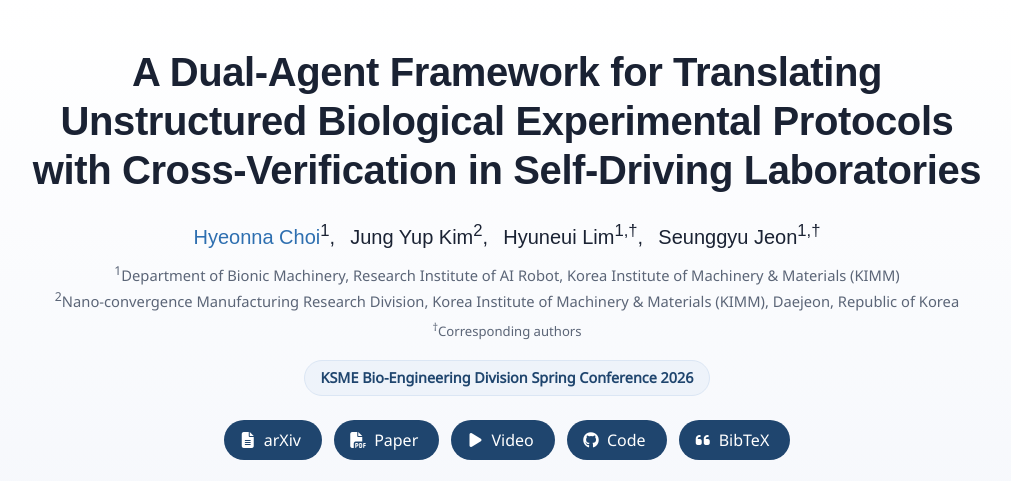
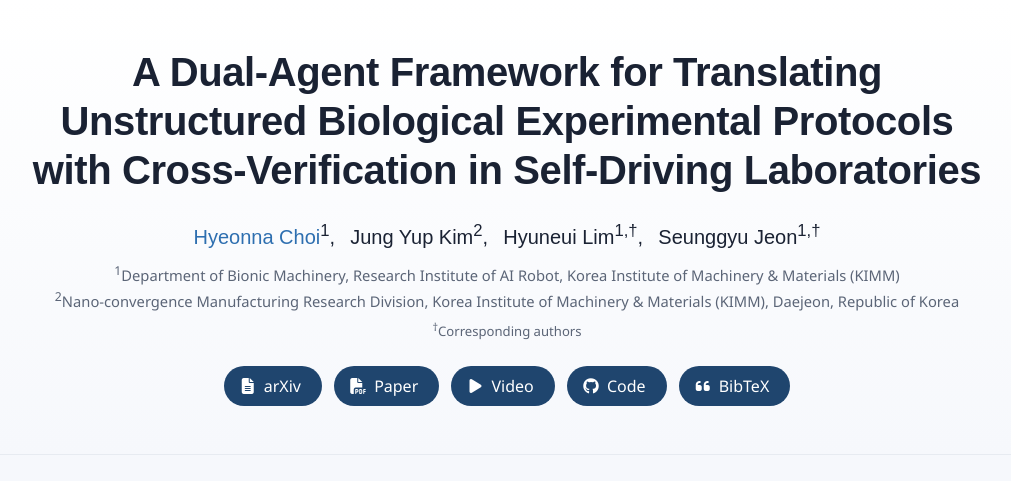
Before and after one commit to hyeonna-choi/dure-agent, a plain HTML site: page docs/index.html in a window 1280 px wide. Shown: the top 481 px of the page, without its empty margins (133-1144 px from the left). Drawn offline with nearby package versions, Linux system fonts and the light colour scheme; a web font is replaced by a local one.

Commit message:
Remove conference badge from project page header
Co-Authored-By: Claude Opus 5.5 <noreply@anthropic.com>

```diff
--- a/docs/index.html
+++ b/docs/index.html
@@ -41,10 +41,6 @@
             <sup>2</sup>Nano-convergence Manufacturing Research Division, Korea Institute of Machinery &amp; Materials (KIMM), Daejeon, Republic of Korea
           </div>
           <div class="corresp"><sup>&dagger;</sup>Corresponding authors</div>
-
-          <div class="conf-badge">
-            KSME Bio-Engineering Division Spring Conference 2026
-          </div>
 
           <div class="publication-links">
             <span class="link-block">
--- a/docs/static/css/index.css
+++ b/docs/static/css/index.css
@@ -46,12 +46,6 @@ b, strong{ color:#14306b; }
 .affil{ color:var(--muted); font-size:0.92rem; margin-top:0.55rem; line-height:1.6; }
 .corresp{ color:var(--muted); font-size:0.82rem; margin-top:0.35rem; }
 
-.conf-badge{
-  display:inline-block; background:var(--bg-soft-2); color:var(--brand);
-  font-weight:600; border:1px solid #dbe6f4; border-radius:999px;
-  padding:6px 16px; margin-top:18px; font-size:0.9rem;
-}
-.conf-badge i{ color:var(--accent); }
 
 .publication-links{ margin-top:1.5rem; }
 .publication-links .link-block{ margin:0.25rem; }
```
